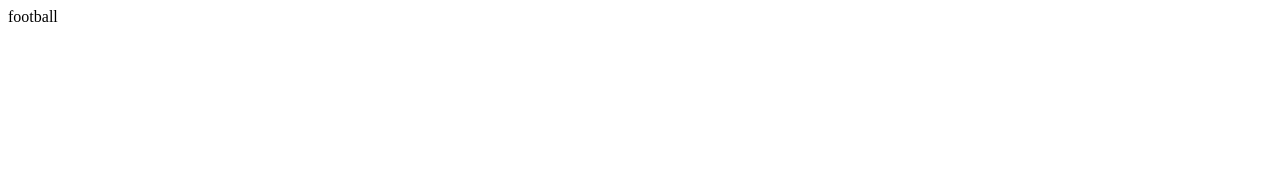
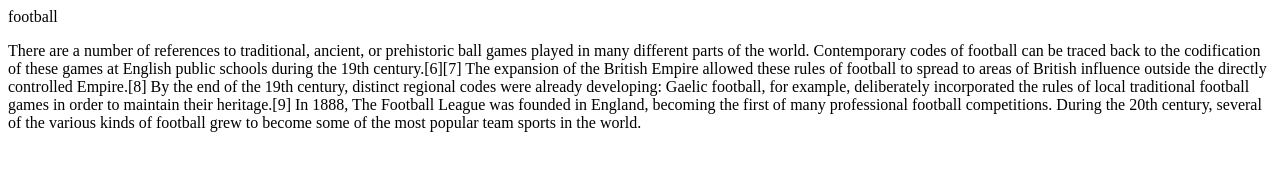
Before and after one commit to harshit-droid/boo, a plain HTML site: page index.html in a window 1280 px wide. Drawn offline with Linux system fonts and the light colour scheme.

Commit message:
football

```diff
--- a/index.html
+++ b/index.html
@@ -1,6 +1,15 @@
 <html>
 <head>   </head>
-<body>    football </body>
+<body>    football
+  <p> There are a number of references to traditional, ancient, or prehistoric ball games played in many different parts of the world.
+     Contemporary codes of football can be traced back to the codification of these games at English public schools during the 19th
+    century.[6][7] The expansion of the British Empire allowed these rules of football to spread to areas of British influence outside
+    the directly controlled Empire.[8] By the end of the 19th century, distinct regional codes were already developing: Gaelic football,
+    for example, deliberately incorporated the rules of local traditional football games in order to maintain their heritage.[9] In 1888,
+    The Football League was founded in England, becoming the first of many professional football competitions. During the 20th century,
+    several of the various kinds of football grew to become some of the most popular team sports in the world.</p>
+
+  </body>
 
 
 </html>
```
